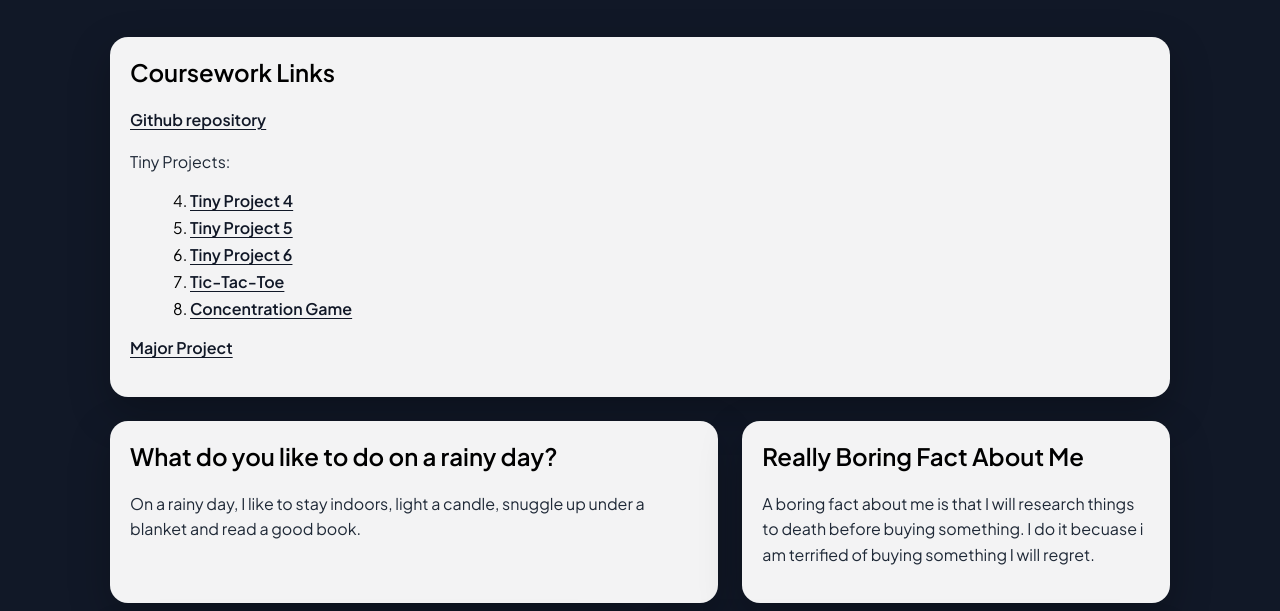
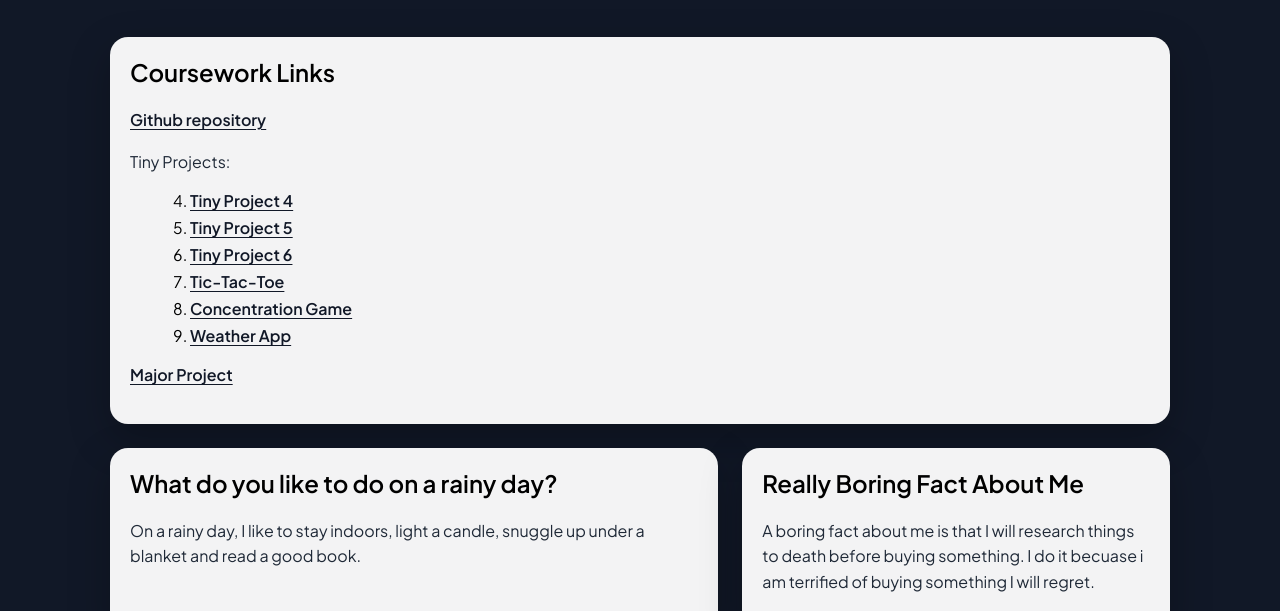
Before and after one commit to ajk4701/ajk4701.github.io, a plain HTML site: page index.html in a window 1280 px wide. Shown: the part 144-755 px from the top of the page. Drawn offline with Linux system fonts and the light colour scheme.

Commit message:
Add link to Weather App in coursework section

```diff
--- a/index.html
+++ b/index.html
@@ -26,6 +26,7 @@
                 <li><a href="https://ajk4701.github.io/tp6/">Tiny Project 6</a></li>
                 <li><a href="https://ajk4701.github.io/tic-tac-toe/">Tic-Tac-Toe</a></li>
                 <li><a href="https://ajk4701.github.io/concentration/">Concentration Game</a></li>
+                <li><a href="https://ajk4701.github.io/weather/">Weather App</a></li>
             </ol>
             <p><a href="#">Major Project</a></p>
         </section>
```
